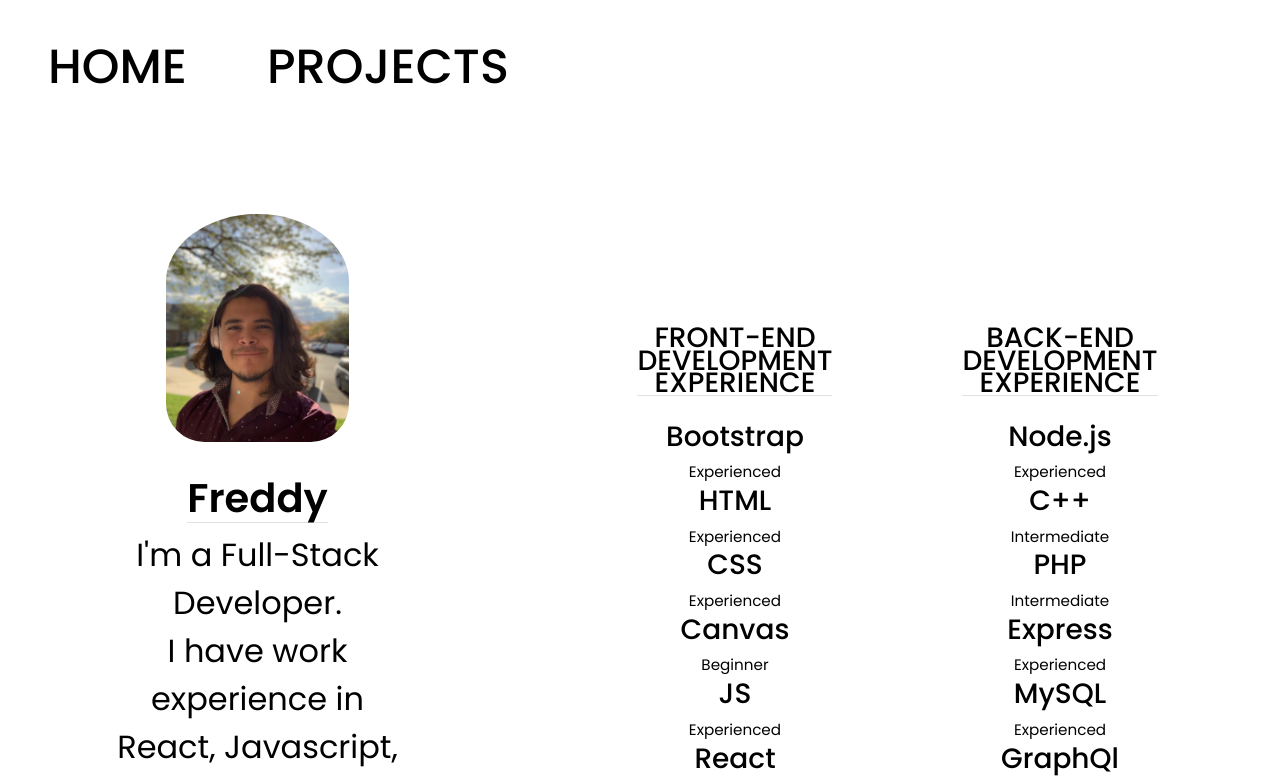
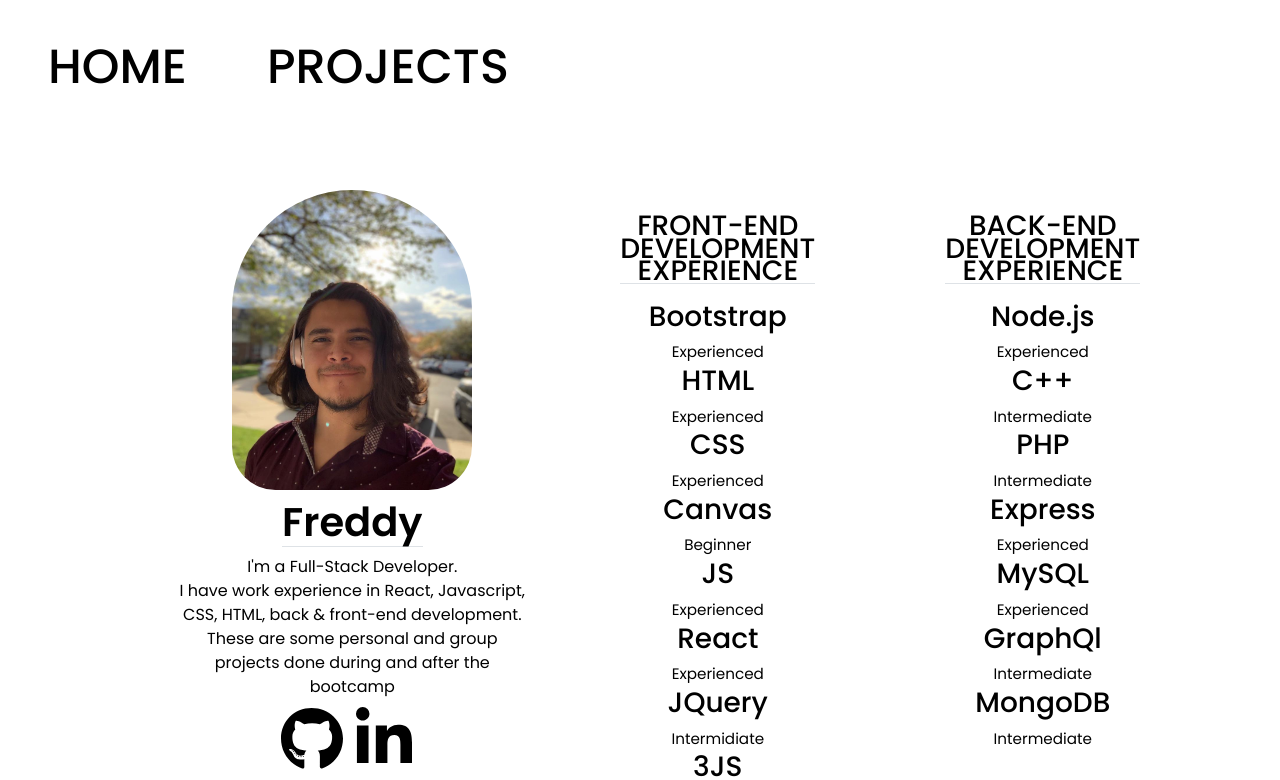
Before and after one commit to rakky21/re-ux, a React (Create React App) app: page / in a window 1280 px wide. Shown: the top 780 px of the page. Built offline with nearby package versions, Linux system fonts and the light colour scheme.

Commit message:
update the layout and touched some styling

```diff
--- a/src/Pages/Experience.js
+++ b/src/Pages/Experience.js
@@ -83,7 +83,7 @@ export default function Experience() {
       id: 9,
       name: "C++",
       avatar: [CgCPlusPlus],
-      experiencia: "Intermediate",
+      experiencia: "Experienced",
       group: "detras",
     },
     {
--- a/src/components/About/index.js
+++ b/src/components/About/index.js
@@ -128,7 +128,7 @@ function About() {
   ]);
 
   return (
-    <div style={{ display:"flex" }}>
+    <div style={{ display:"flex" , margin: "auto 7rem"}}>
       <section className="about_section">
         <div className="card-body card_body">
           <img
--- a/src/style.css
+++ b/src/style.css
@@ -41,7 +41,8 @@ h3 {
 }
 
 p{
-  margin-bottom: 4rem;
+  margin:3rem;
+  font-size: 1rem;
 }
 img {
   display: block;
@@ -71,14 +72,14 @@ a :hover{
 .btn {
   width: max-content;
   display: inline-block;
-  background-color: var(--color--accents);
   padding: 0.65rem 1.5rem;
-  border-radius: 0.4rem;
+  background-color: var(--color-border-main);
+  border-radius: .4rem;
   cursor: pointer;
   border: 1px solid var(--color-border-cyan);
   margin-bottom: 1.5rem;
   transition: var(--transition);
-  box-shadow:
+  border:
     inset 75px 0 35px #000018,
     inset 65px 0 35px #fff,
     inset 60px 0 35px silver,
@@ -139,19 +140,16 @@ body {
   justify-content: center;
   font-size: 2rem;
   background-color: var(--color-bg-main);
-
 }
 
 /* === ABOUT === */
 .about_section {
-
-  margin: auto;
-  max-width: 25%;
+  margin: 1.5rem auto;
+  max-width: 45%;
   background-color: var(--color-bg);
   color: var(--color-border-cyan);
   background: linear-gradient(45deg,var(--color-primary));
   text-align: center;
-  width: fit-content;
 }
 .about_section h1 {
   color: var(--color-border-cyan);
@@ -159,8 +157,7 @@ body {
   margin: auto;
 }
 .about_section > div> img {
-  border-radius: 65rem 65rem 35rem 35rem ;
-  padding: 3rem 1.5rem 1.5rem 1.5rem;
+  border-radius: 55rem 55rem 20rem 20rem ;
   transition: var(--transition2);
   margin: auto;
 }
@@ -171,8 +168,6 @@ body {
 .about_description:hover {
   background-color: var(--color-border-main);
   transition: var(--transition);
-  opacity: 75%;
-
 }
 
 .about_section > div>  img:hover {
@@ -188,7 +183,7 @@ body {
 
 /* === EXPERIENCE === */
 .experience {
-  margin: 10rem auto;
+  margin: 3rem auto;
   gap: 5rem;
   transition: var(--transition);
   text-align: center;
@@ -207,12 +202,11 @@ body {
 }
 .article > h3 {
   text-align: center;
-  margin-bottom: 1.5rem;
+  margin-bottom: 1rem;
 }
 .experience > div .article:hover {
   transition: var(--transition);
   background-color: var(--color-border-main);
-  opacity: 75%;
 }
 .experience > div h5 {
   font-size: 1.75rem;
@@ -230,25 +224,20 @@ body {
   display:block;
 }
 .card {
-  margin: auto;
-  border: 1px solid transparent;
-  border-radius: 5px;
-  padding: .25rem;
+  margin: 3rem auto 3rem auto;
   transition: var(--transition);
   background-color: transparent;
-
+  border: 0;
 }
 .projects_container {
 display: column;
 }
 .titles {
   display: inline-block;
+  margin: 2rem auto;
 }
 .card:hover{
   transition: var(--transition);
-  border-color: var(--color-border-cyan);
-  background-color: var(--color-letter-primary);
-  opacity:unset;
 }
 
 .card > img {
@@ -256,10 +245,15 @@ display: column;
   height: 150px;
   object-fit: cover;
 }
+.card > h3 {
+  margin: .55rem;
+}
 .card > small {
-  height: 80px;
+  height: 7rem;
   transition: var(--transition);
-  opacity: 25%;
+  opacity: 55%;
+  margin: .75rem auto;
+  font-size: 1rem;
 }
 .card > small:hover{
   opacity:unset;
@@ -292,23 +286,25 @@ footer > a:hover{
     color: var(--color-border-cyan-highlight);
   }
   .nav_container{
-    width: max-content;
-    gap: .60rem;
-    font-weight: 600;
+    gap: 5rem;
     margin: auto;
   }
   .nav_container > h3 > span {
-    font-size: 150rem;
+    font-size: 3rem;
   }
   body{
   background-position:right;
   background-size:auto;
   }
   .Home_About{
-    display: none;
-    justify-content: center;
-    margin: auto;
+  display: none;
+  margin: 1.5rem auto;
+  justify-content: center;
+  border-radius: 15px;
+  text-align: center;
+  width: 75%;
   }
+
   .about_section {
     position: center;
     margin: auto;
@@ -349,7 +345,7 @@ footer > a:hover{
   section {
     width: var(--container-wigth-sm)
   }  h1,h2,h3{
-    font-size: large;
+    font-size: small;
   }
 }
 
```
